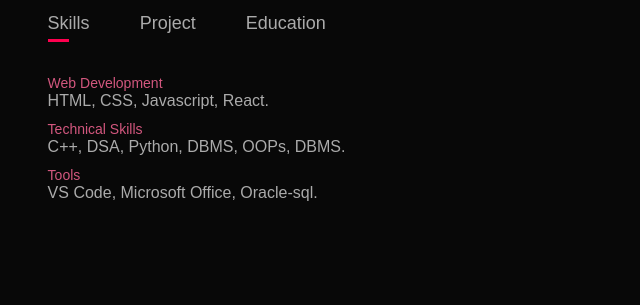
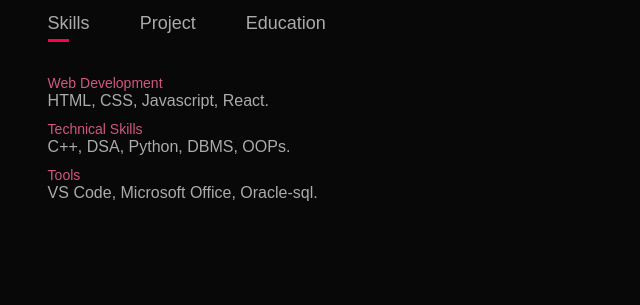
Before and after one commit to neeraj-2001/neerajport, a plain HTML site: page index.html in a window 1280 px wide. Shown: the part 1020-1325 px from the top of the page, 490-1130 px from the left. Drawn offline with Linux system fonts and the light colour scheme.

Commit message:
Update index.html

```diff
--- a/index.html
+++ b/index.html
@@ -53,7 +53,7 @@
                     <div class="tab-contents active-tab" id="skills">
                         <ul>
                             <li><span>Web Development</span><br>HTML, CSS, Javascript, React.</li>
-                            <li><span>Technical Skills</span><br>C++, DSA, Python, DBMS, OOPs, DBMS.</li>
+                            <li><span>Technical Skills</span><br>C++, DSA, Python, DBMS, OOPs.</li>
                             <li><span>Tools</span><br>VS Code, Microsoft Office, Oracle-sql. </li>
                         </ul>
                     </div>
```
